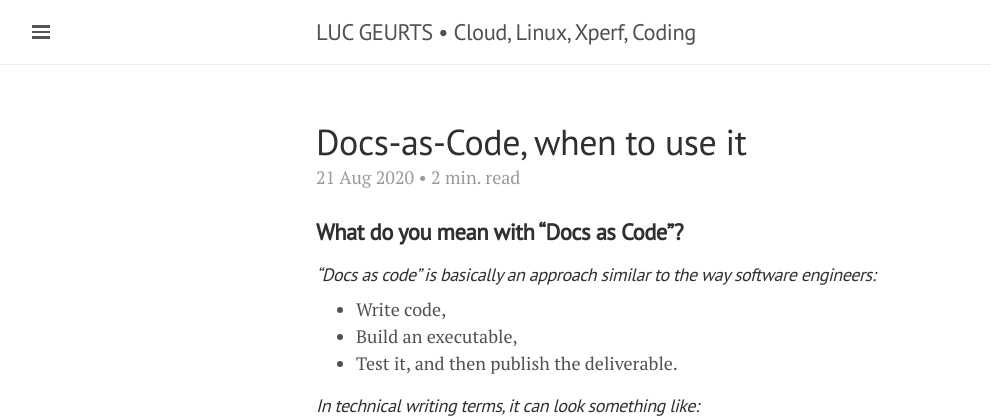
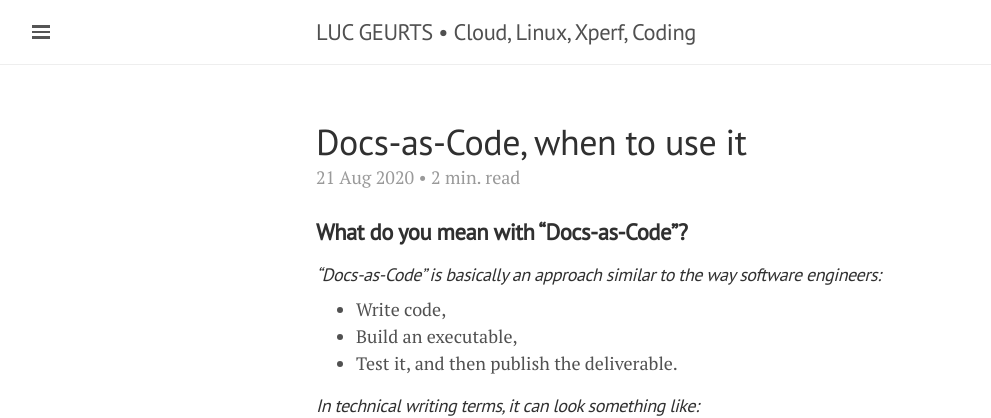
Before and after one commit to lgeurts/lgeurts.github.io, a Jekyll site: the page built from _posts/2020-08-21-docs-as-code.md, in a window 1280 px wide and 900 px high. Shown: the top 418 px of the window, without its empty margins (0-991 px from the left). Built offline with Jekyll 4.4.1, drawn with Linux system fonts in a browser that asks for light colours; nearby versions of some CDN libraries; some of the changed text lies outside the part shown.

Commit message:
Update 2020-08-21-docs-as-code.md

```diff
--- a/_posts/2020-08-21-docs-as-code.md
+++ b/_posts/2020-08-21-docs-as-code.md
@@ -7,9 +7,9 @@ category: Education & Training
 tags: [ Technical Writing ]
 ---
 
-### **What do you mean with "Docs as Code"?**
+### **What do you mean with "Docs-as-Code"?**
 
-#### *"Docs as code” is basically an approach similar to the way software engineers:*
+#### *"Docs-as-Code” is basically an approach similar to the way software engineers:*
 - Write code,
 - Build an executable,
 - Test it, and then publish the deliverable.
@@ -56,4 +56,4 @@ Companies with dedicated teams should probably look at tools like for example [d
 * [Docs Like Code (English Edition) Kindle Edition by Anne Gentle](https://www.amazon.de/dp/B0784ZJWSR)
 * [Modern Technical Writing by Andrew Etter](https://www.amazon.com/Modern-Technical-Writing-Introduction-Documentation-ebook/dp/B01A2QL9SS)
 
-**Note:** the off-shore company I currently work for has implemented Docs as Code. Will keep you updated on the progress.
+**Note:** the off-shore company I currently work for has implemented Docs-as-Code. Will keep you updated on the progress.
```
